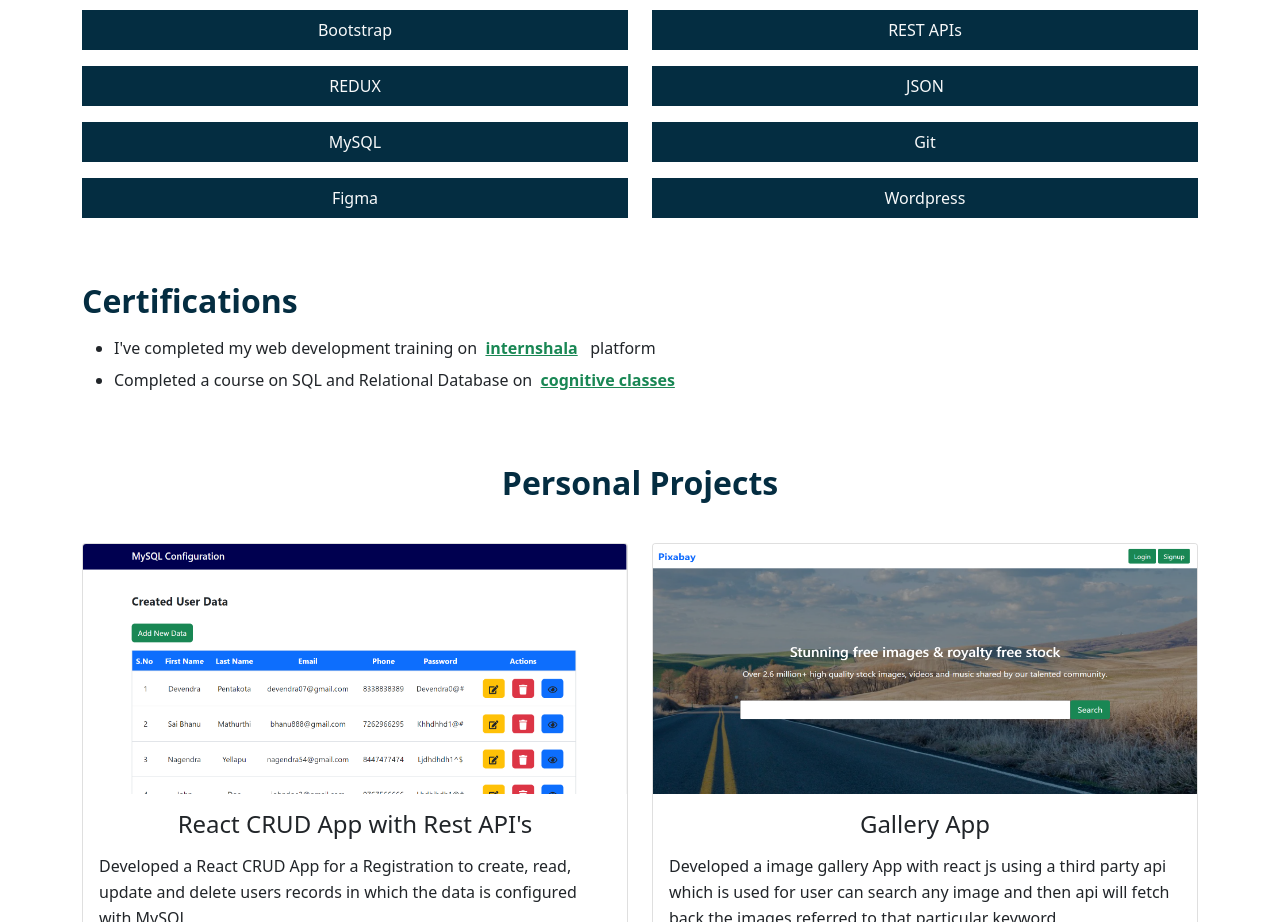
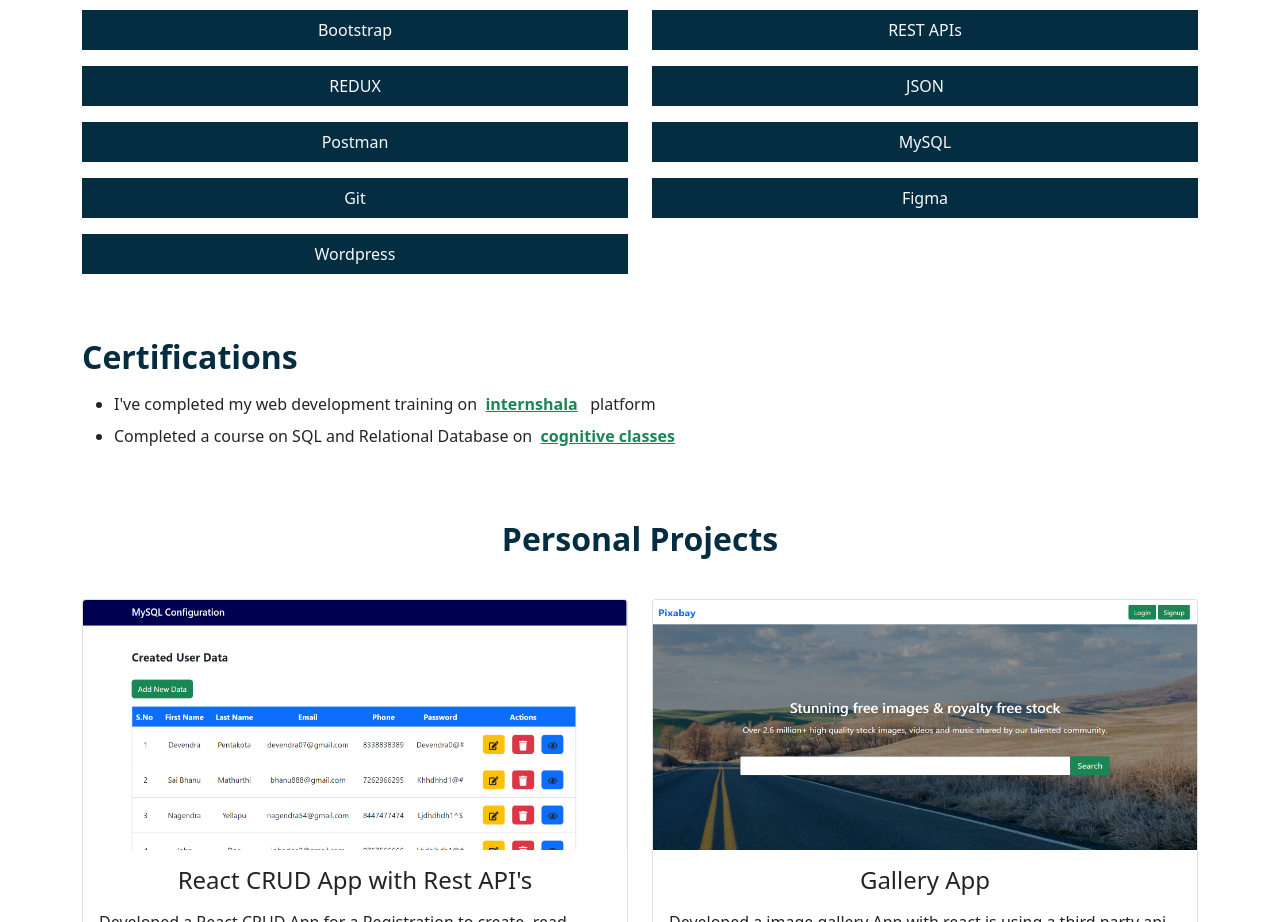
Before and after one commit to BhanuMathurthi/bhanu-portfolio, a React (Create React App) app: page / in a window 1280 px wide. Shown: the part 1100-2022 px from the top of the page. Built offline with nearby package versions, Linux system fonts and the light colour scheme.

Commit message:
skills updated

```diff
--- a/src/components/Header/navbar.js
+++ b/src/components/Header/navbar.js
@@ -15,7 +15,7 @@ export default function Header() {
           className="headernav navbar navbar-expand-lg navbar-dark py-2 fixed-top"
         >
           <div className="container">
-            <a style={{ fontSize: "18px" }} href="!#" className="navbar-brand">
+            <a style={{ fontSize: "18px" }} href="#" className="navbar-brand">
               Bhanu
             </a>
             <button
--- a/src/components/skills/skilldata.js
+++ b/src/components/skills/skilldata.js
@@ -33,18 +33,22 @@ export const skilldatainfo = [
   },
   {
     id: 9,
+    skill: "Postman",
+  },
+  {
+    id: 10,
     skill: "MySQL",
   },
   {
-    id: 10,
+    id: 11,
     skill: "Git",
   },
   {
-    id: 11,
+    id: 12,
     skill: "Figma",
   },
   {
-    id: 12,
+    id: 13,
     skill: "Wordpress",
   },
 ];
```
